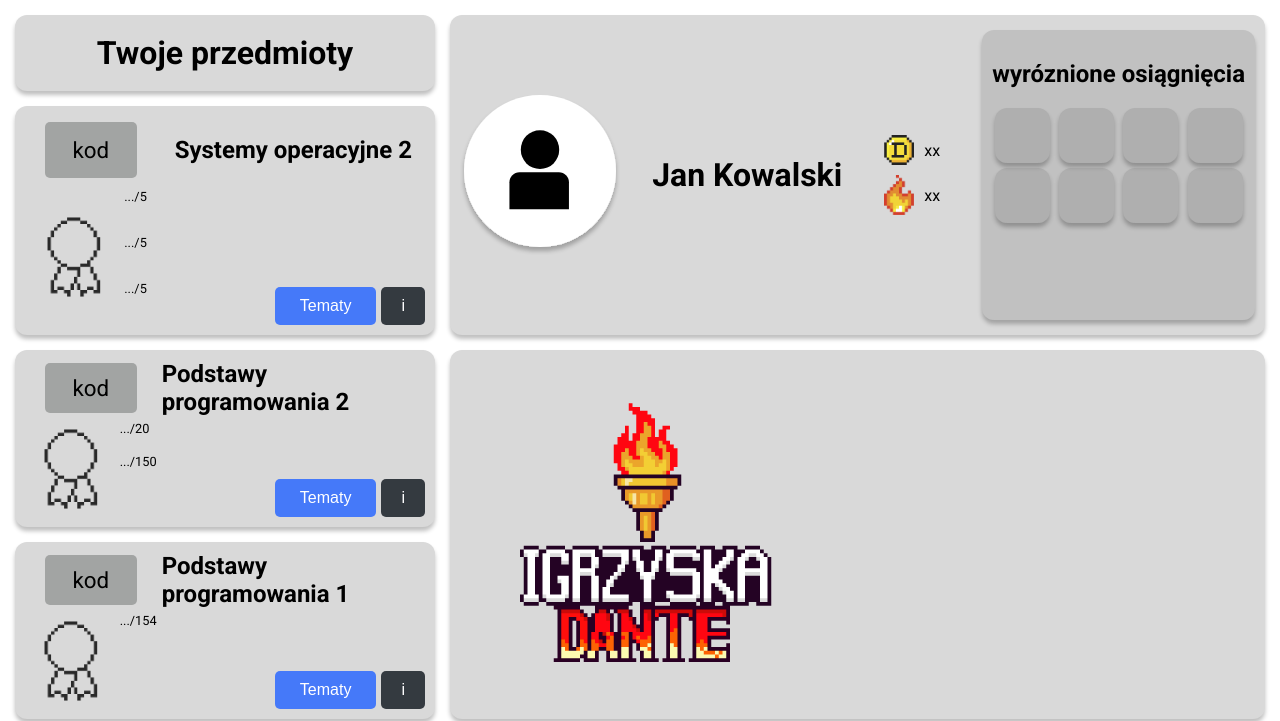
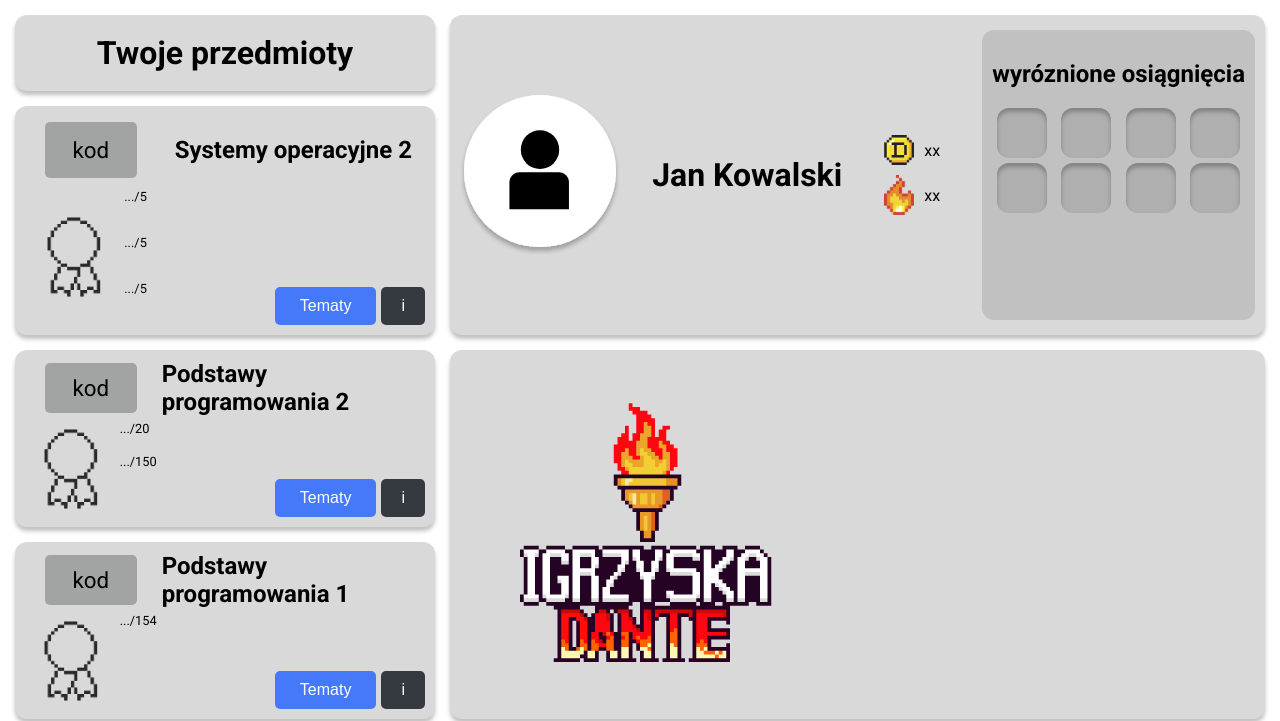
Before and after one commit to ziomciopoziomcio/ProgramoGranie_server, a Flask app: page /index in a window 1280 px wide. Shown: the part 60-781 px from the top of the page. Run offline with Flask 3, Linux system fonts and the light colour scheme; parts of the project's set-up code (start-up, migrations or seed data) failed here and were passed over; some web fonts are replaced.

Commit message:
main page minor fix
+ featured achievements fix

```diff
--- a/static/css/style.css
+++ b/static/css/style.css
@@ -432,6 +432,8 @@ p{
     height: 90%;
     min-width: 40px;
     max-width: 350px;
+    border-radius: 12px;
+    padding: 10px;
 }
 
 #main-menu-profile-achievements-container h2{
@@ -450,9 +452,11 @@ p{
 }
 
 .main-menu-profile-achievement-slot{
+    height: 50px;
+    width: 50px;
+    border-radius: 12px;
     background: rgba(111, 111, 111, 0.23);
-    width: 35px;
-    height: 35px;
+    box-shadow: 0 4px 4px 0 rgba(0, 0, 0, 0.25) inset;
 }
 
 
--- a/templates/main_menu_page.html
+++ b/templates/main_menu_page.html
@@ -144,25 +144,17 @@
                 <div class="profile-showcase-line"><img src="{{ url_for('static', filename='assets/dante_coin.png') }}" width="30" height="30" id="profile-dante-coin" alt="dante coin icon"><p id="profile-dante-coin">xx</p></div>
                 <div class="profile-showcase-line"><img src="{{ url_for('static', filename='assets/fire_1.png') }}"  width="30" height="40" id="profile-joker-points" alt="joker point icon"><p id="profile-joker-points">xx</p></div>
             </div>
-            <div class="container" id="main-menu-profile-achievements-container">
+            <div id="main-menu-profile-achievements-container">
                 <h2>wyróznione osiągnięcia</h2>
                 <div id="main-menu-profile-achievements-grid">
-                    <div class="main-menu-profile-grid-cell"><div class="container main-menu-profile-achievement-slot"></div></div>
-                    <div class="main-menu-profile-grid-cell"><div class="container main-menu-profile-achievement-slot"></div></div>
-                    <div class="main-menu-profile-grid-cell"><div class="container main-menu-profile-achievement-slot"></div></div>
-                    <div class="main-menu-profile-grid-cell"><div class="container main-menu-profile-achievement-slot"></div></div>
-                    <div class="main-menu-profile-grid-cell"><div class="container main-menu-profile-achievement-slot"></div></div>
-                    <div class="main-menu-profile-grid-cell"><div class="container main-menu-profile-achievement-slot"></div></div>
-                    <div class="main-menu-profile-grid-cell"><div class="container main-menu-profile-achievement-slot"></div></div>
-                    <div class="main-menu-profile-grid-cell"><div class="container main-menu-profile-achievement-slot"></div></div>
-
-{#                    <div class="container main-menu-profile-achievement-slot"></div>#}
-{#                    <div class="container main-menu-profile-achievement-slot"></div>#}
-{#                    <div class="container main-menu-profile-achievement-slot"></div>#}
-{#                    <div class="container main-menu-profile-achievement-slot"></div>#}
-{#                    <div class="container main-menu-profile-achievement-slot"></div>#}
-{#                    <div class="container main-menu-profile-achievement-slot"></div>#}
-{#                    <div class="container main-menu-profile-achievement-slot"></div>#}
+                    <div class="main-menu-profile-grid-cell"><div class="main-menu-profile-achievement-slot"></div></div>
+                    <div class="main-menu-profile-grid-cell"><div class="main-menu-profile-achievement-slot"></div></div>
+                    <div class="main-menu-profile-grid-cell"><div class="main-menu-profile-achievement-slot"></div></div>
+                    <div class="main-menu-profile-grid-cell"><div class="main-menu-profile-achievement-slot"></div></div>
+                    <div class="main-menu-profile-grid-cell"><div class="main-menu-profile-achievement-slot"></div></div>
+                    <div class="main-menu-profile-grid-cell"><div class="main-menu-profile-achievement-slot"></div></div>
+                    <div class="main-menu-profile-grid-cell"><div class="main-menu-profile-achievement-slot"></div></div>
+                    <div class="main-menu-profile-grid-cell"><div class="main-menu-profile-achievement-slot"></div></div>
 
 
                 </div>
```
